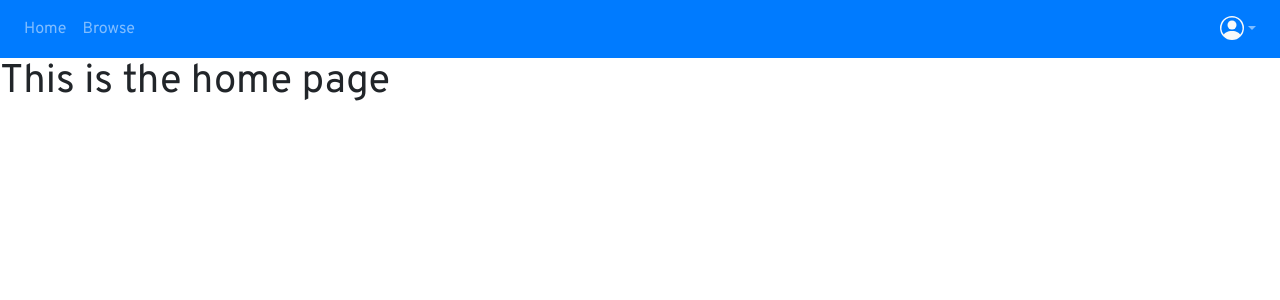
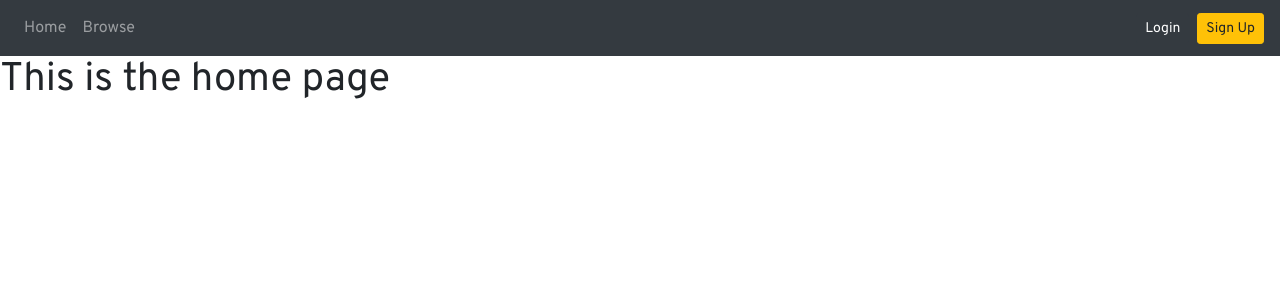
Before and after one commit to Eelsvek/hyojo-app, a Vue app: page / in a window 1280 px wide. Shown: the top 300 px of the page. Built offline with nearby package versions, Linux system fonts and the light colour scheme.

Commit message:
login signup buttons

```diff
--- a/src/components/Navigation/MainMenu.vue
+++ b/src/components/Navigation/MainMenu.vue
@@ -1,5 +1,5 @@
 <template>
-  <b-navbar toggleable="lg" variant="primary" type="dark">
+  <b-navbar toggleable="lg" variant="dark" type="dark">
     <b-navbar-nav>
       <b-nav-item v-for="item in navItems" :key="item.id" :to="item.url">
         {{ item.title }}
@@ -7,7 +7,11 @@
     </b-navbar-nav>
     <!-- Right side of navbar -->
     <b-navbar-nav class="ml-auto">
-      <b-nav-item-dropdown right>
+      <template v-if="!loggedIn">
+        <b-button variant="dark" size="sm">Login</b-button>
+        <b-button class="ml-2" variant="warning" size="sm">Sign Up</b-button>
+      </template>
+      <b-nav-item-dropdown v-else right>
         <template #button-content>
           <b-icon icon="person-circle" variant="light" font-scale="1.5" />
         </template>
@@ -28,6 +32,7 @@ export default {
 
   data() {
     return {
+      loggedIn: false,
       navItems: [
         {
           id: 1,
```
